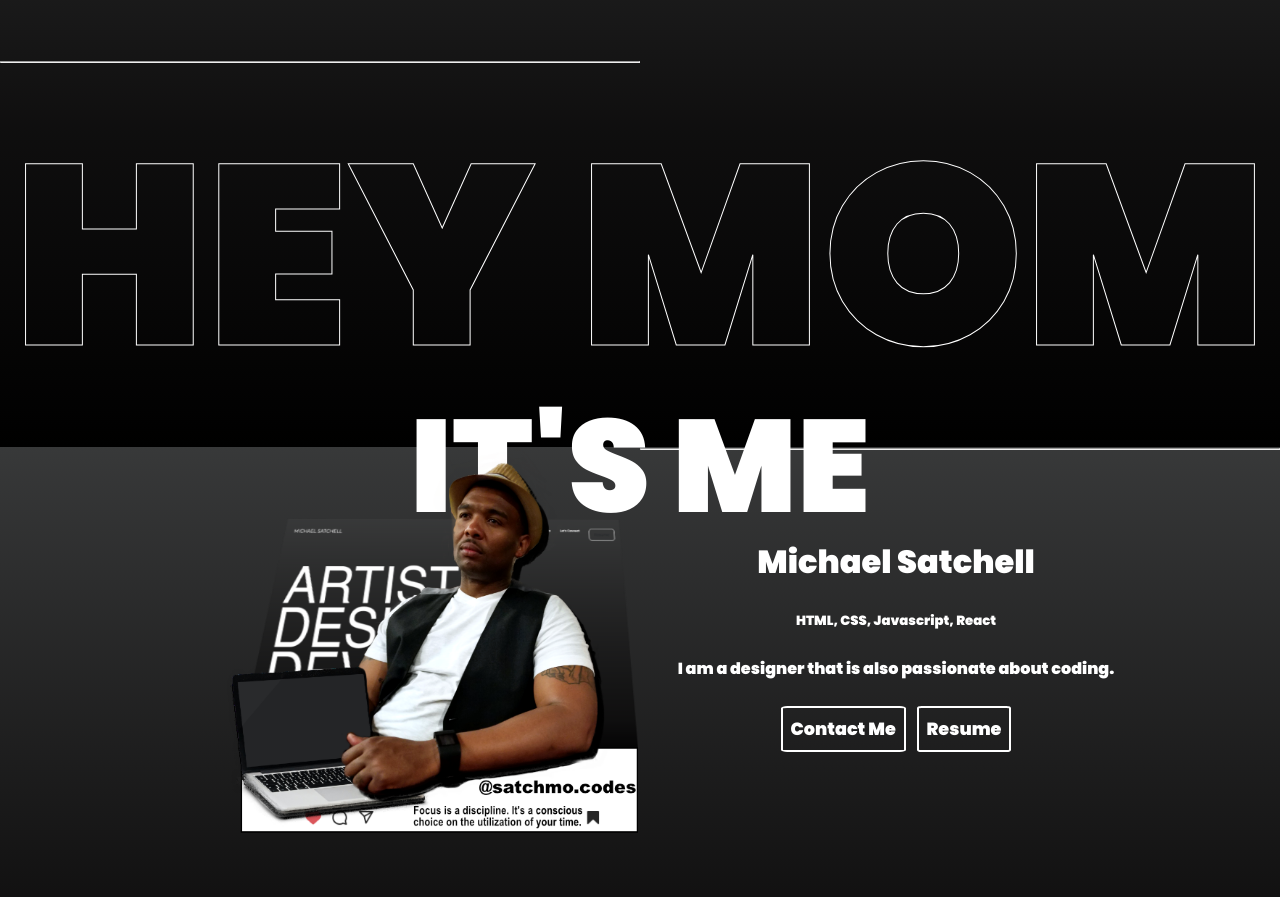
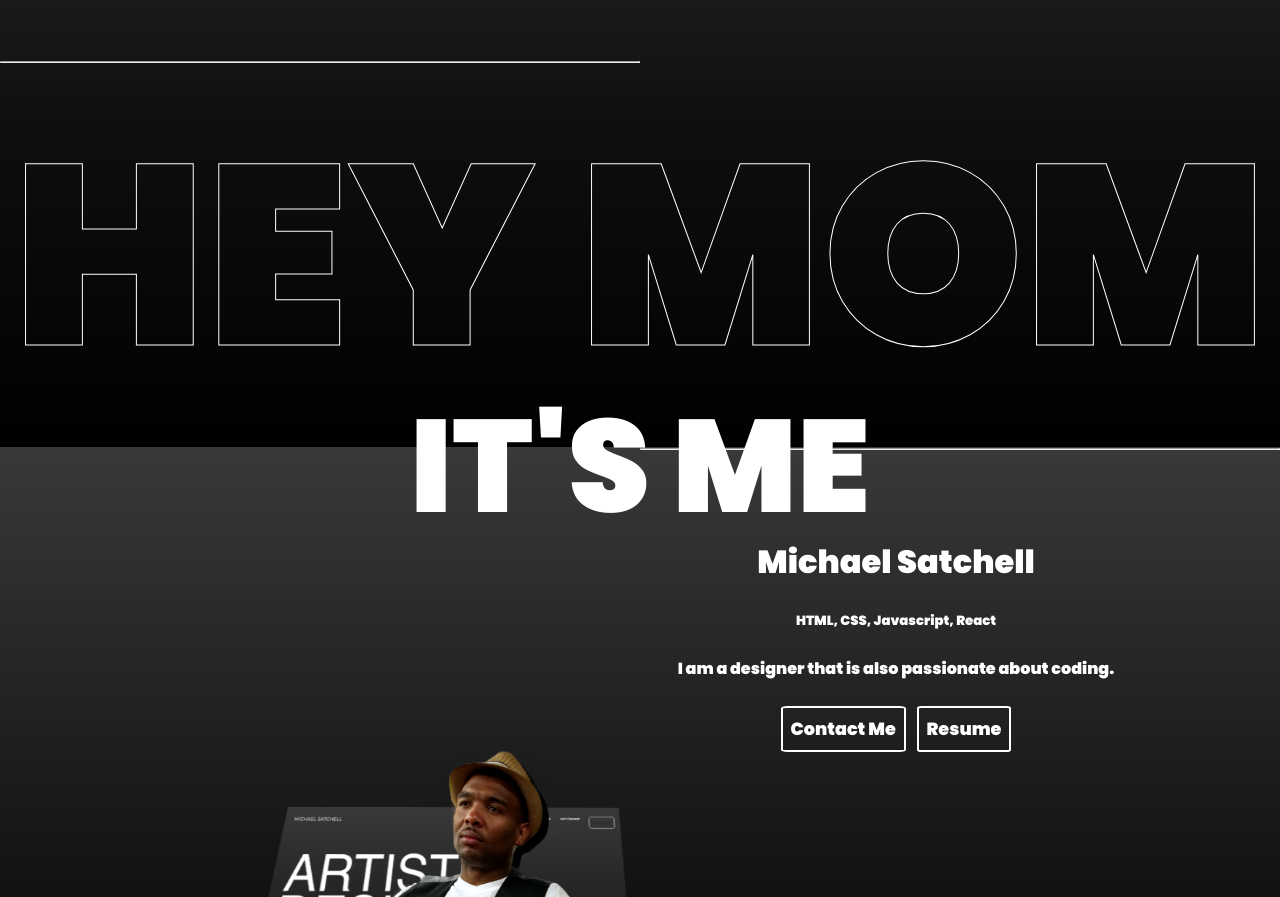
Before and after one commit to MichaelSatchell/dev, a plain HTML site: page index.html in a window 1280 px wide. Shown: the part 2753-3650 px from the top of the page. Drawn offline with nearby package versions, Linux system fonts and the light colour scheme; a web font is replaced by a local one.

Commit message:
added a media query for larger screens...resized the top padding of my selfie to better show on larger screens.

```diff
--- a/assets/css/main.css
+++ b/assets/css/main.css
@@ -546,10 +546,18 @@ footer {
 }
 
 .selfie {
-
   width: 100%;
 
+}
+/* changed the placement for extra large size screens
+resized the top padding of selfie image to show better on larger screens.
+*/
+@media only screen and (min-width:1200px) {
+    .selfie {
+        width: 100%;
+        padding-top: 36rem;
 
+    }
 }
 
 .selfContained {
```
Also changed, not shown: 1 other file.
